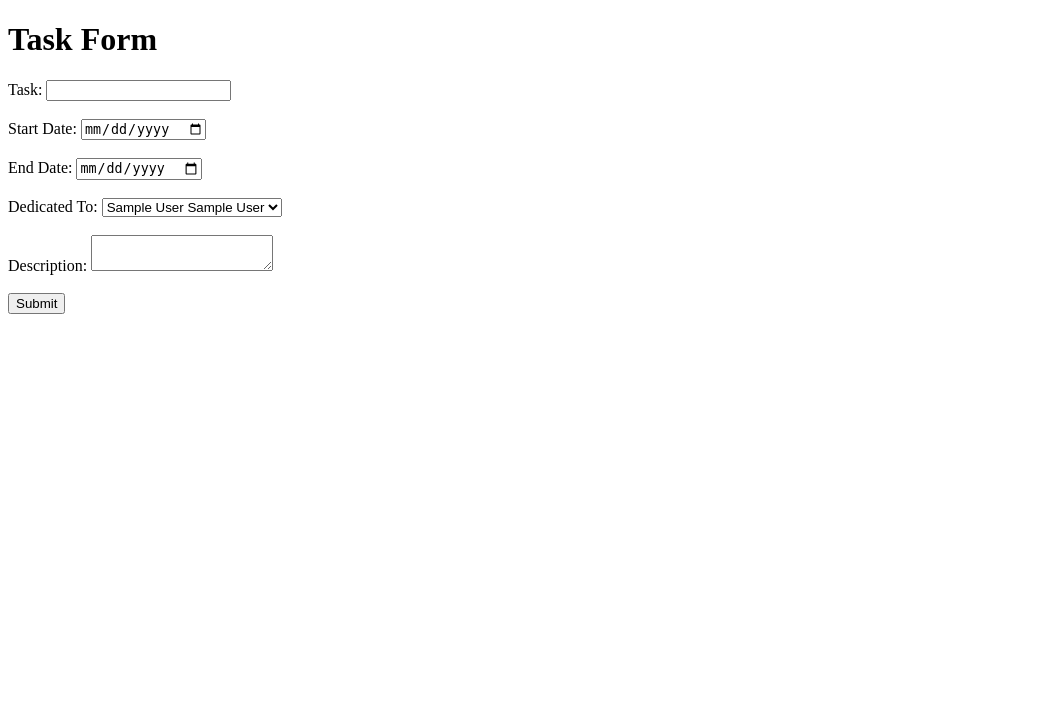
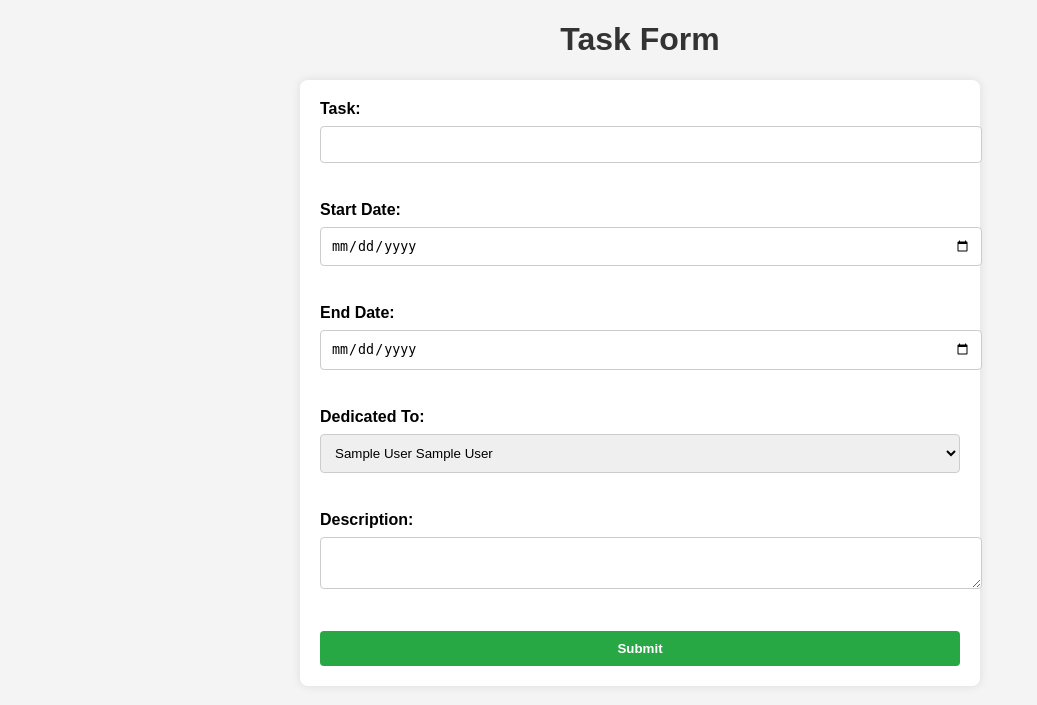
Before and after one commit to ShatakshiRanjan/JIOWebDesign, a Flask app: page /task in a window 1280 px wide. Shown: the top 705 px of the page, without its empty margins (0-1037 px from the left). Run offline with Flask 3, Linux system fonts and the light colour scheme; the visitor is signed in with stand-in values (Sample User, id 1); some libraries are stand-ins or nearby versions.

Commit message:
htnltask.html

```diff
--- a/Flask/Templates/htmltask.html
+++ b/Flask/Templates/htmltask.html
@@ -1,4 +1,4 @@
-<!DOCTYPE html>
+<!-- <!DOCTYPE html>
 <html>
 <head>
     <title>Task Form</title>
@@ -29,4 +29,85 @@
         <input type="submit" value="Submit">
     </form>
 </body>
+</html> -->
+
+<!DOCTYPE html>
+<html>
+<head>
+    <title>Task Form</title>
+    <link rel="shortcut icon" href="{{ url_for('static', filename='Images/favicon.ico') }}">
+    <style>
+        body {
+            font-family: Arial, sans-serif;
+            background-color: #f4f4f4;
+            margin: 0;
+            padding: 0;
+        }
+        h1 {
+            text-align: center;
+            color: #333;
+        }
+        form {
+            width: 50%;
+            margin: 0 auto;
+            background: #fff;
+            padding: 20px;
+            border-radius: 8px;
+            box-shadow: 0 0 10px rgba(0, 0, 0, 0.1);
+        }
+        label {
+            display: block;
+            margin-bottom: 8px;
+            font-weight: bold;
+        }
+        input[type="text"],
+        input[type="date"],
+        select,
+        textarea {
+            width: 100%;
+            padding: 10px;
+            margin-bottom: 20px;
+            border: 1px solid #ccc;
+            border-radius: 4px;
+        }
+        input[type="submit"] {
+            width: 100%;
+            padding: 10px;
+            background-color: #28a745;
+            border: none;
+            border-radius: 4px;
+            color: white;
+            font-weight: bold;
+            cursor: pointer;
+        }
+        input[type="submit"]:hover {
+            background-color: #218838;
+        }
+    </style>
+</head>
+<body>
+    <h1>Task Form</h1>
+    <form method="POST" action="/submit_task">
+        <label for="task">Task:</label>
+        <input type="text" id="task" name="task"><br><br>
+
+        <label for="dateOfTaskStart">Start Date:</label>
+        <input type="date" id="dateOfTaskStart" name="dateOfTaskStart"><br><br>
+
+        <label for="dateOfTaskEnd">End Date:</label>
+        <input type="date" id="dateOfTaskEnd" name="dateOfTaskEnd"><br><br>
+
+        <label for="dedicatedTo">Dedicated To:</label>
+        <select id="dedicatedTo" name="dedicatedTo">
+            {% for user in users %}
+                <option value="{{ user.id }}">{{ user.first_name }} {{ user.last_name }}</option>
+            {% endfor %}
+        </select><br><br>
+
+        <label for="descript">Description:</label>
+        <textarea id="descript" name="descript"></textarea><br><br>
+
+        <input type="submit" value="Submit">
+    </form>
+</body>
 </html>
```
Also changed, not shown: Flask/Templates/login.html (+14 -0 lines), Flask/Templates/robot.html (+35 -1 lines).
